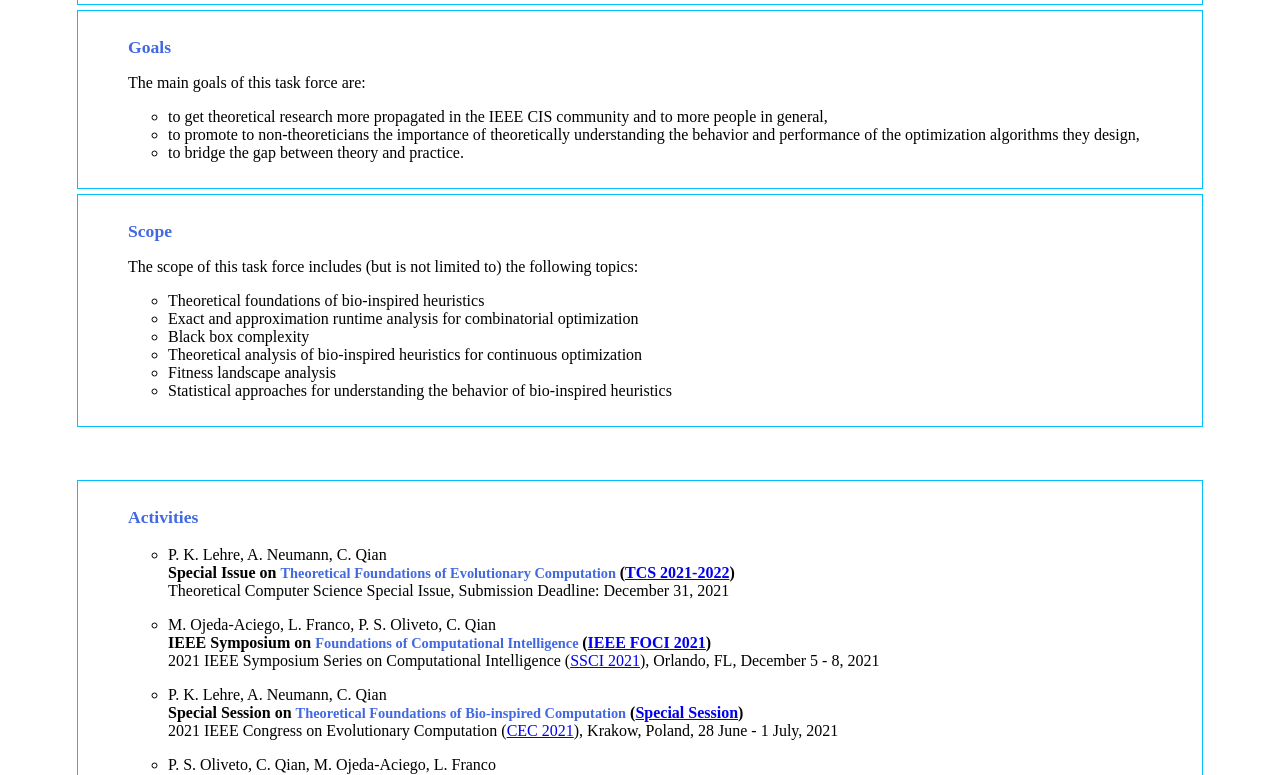
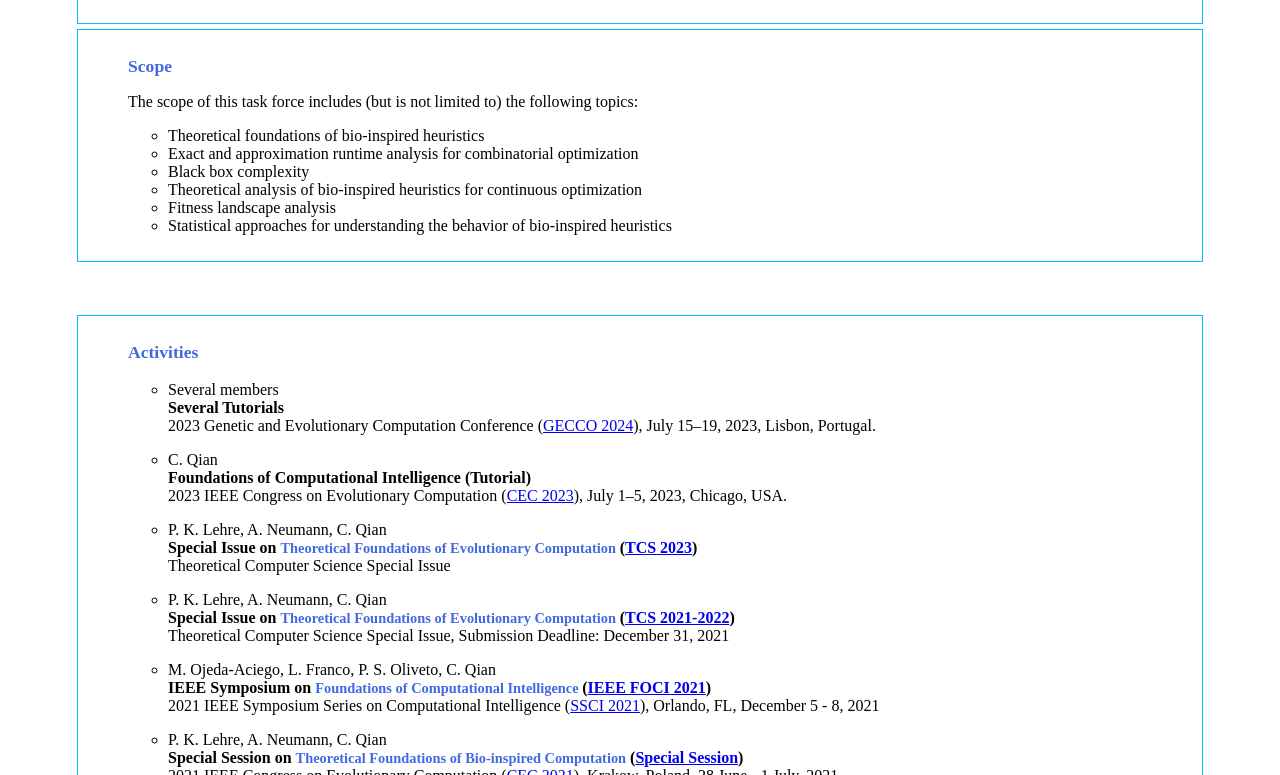
Before and after one commit to IEEE-CIS-Theory-Task-Force/IEEE-CIS-Theory-Task-Force.github.io, a plain HTML site: page index.html in a window 1280 px wide. Shown: the part 1103-1878 px from the top of the page. Drawn offline with Linux system fonts and the light colour scheme; a script that the page names is missing.

Commit message:
Update current activities (very lazily).

```diff
--- a/index.html
+++ b/index.html
@@ -149,7 +149,7 @@
 </div>
 
 
-<ul> &nbsp; </ul>
+<!-- <ul> &nbsp; </ul>
  <h3> 2023 IEEE Congress on Evolutionary Computation
 (<a href="https://2023.ieee-cec.org/">CEC 2023</a>)  </h3>
 
@@ -163,10 +163,10 @@ Chicago, IL, July 1 - 5, 2023
 </li>
 
 </ul> </li>
-</ul>
+</ul> -->
 
 
-<ul> &nbsp; </ul>
+<!-- <ul> &nbsp; </ul>
  <h3> Theoretical Computer Science Special Issue </h3>
 
 <ul>
@@ -174,16 +174,22 @@ Chicago, IL, July 1 - 5, 2023
 			<li class="pubAuthor"> P. K. Lehre, A. Neumann, C. Qian </li>
 <li class="pubTitle">Special Issue on <strong class="evidsmall"> Theoretical Foundations of Evolutionary Computation </strong>
 (<a href="https://www.sciencedirect.com/journal/theoretical-computer-science/special-issue/10V4WL9SZR5">TCS 2023</a>)</li>
-<!-- <li class="pubOther">
-Submission Deadline:
-</li> -->
 
 </ul> </li>
-</ul>
+</ul> -->
 
 
 <ul> &nbsp; </ul>
- <h3> Several Tutorials at <a href="https://gecco-2023.sigevo.org/Tutorials">GECCO 2023</a>
+ <h3> Several Tutorials at <a href="https://gecco-2024.sigevo.org/Tutorials">GECCO 2024</a>
+ </h3>
+
+<ul> &nbsp; </ul>
+
+
+
+
+<ul> &nbsp; </ul>
+ <h3> Several Tutorials at <a href="https://2024.ieeewcci.org/program/tutorials">CEC 2024</a> (part of WCCI 2024)
  </h3>
 
 <ul> &nbsp; </ul>
@@ -303,6 +309,37 @@ The main goals of this task force are: </p>
 
 
 <ul> &nbsp; </ul>
+
+
+
+
+<li><ul class="publication">
+	<li class="pubAuthor">Several members</li>
+<li class="pubTitle">Several Tutorials</li>
+<li class="pubOther">2023 Genetic and Evolutionary Computation Conference (<a href="https://gecco-2023.sigevo.org/Tutorials">GECCO 2024</a>), July 15–19, 2023, Lisbon, Portugal.
+</li>
+
+</ul> </li>
+
+
+<li><ul class="publication">
+	<li class="pubAuthor">C. Qian</li>
+<li class="pubTitle">Foundations of Computational Intelligence (Tutorial)</li>
+<li class="pubOther">2023 IEEE Congress on Evolutionary Computation (<a href="https://2023.ieee-cec.org/wp-content/uploads/sites/438/5_Pareto-Optimization-for-Subset-Selection.pdf">CEC 2023</a>), July 1–5, 2023, Chicago, USA.
+</li>
+
+</ul> </li>
+
+
+
+<li><ul class="publication">
+	<li class="pubAuthor"> P. K. Lehre, A. Neumann, C. Qian </li>
+	<li class="pubTitle">Special Issue on <strong class="evidsmall"> Theoretical Foundations of Evolutionary Computation </strong>
+	(<a href="https://www.sciencedirect.com/journal/theoretical-computer-science/special-issue/10V4WL9SZR5">TCS 2023</a>)</li>
+	<li class="pubOther">Theoretical Computer Science Special Issue
+	</li>
+
+	</ul> </li>
 
 
 
```
